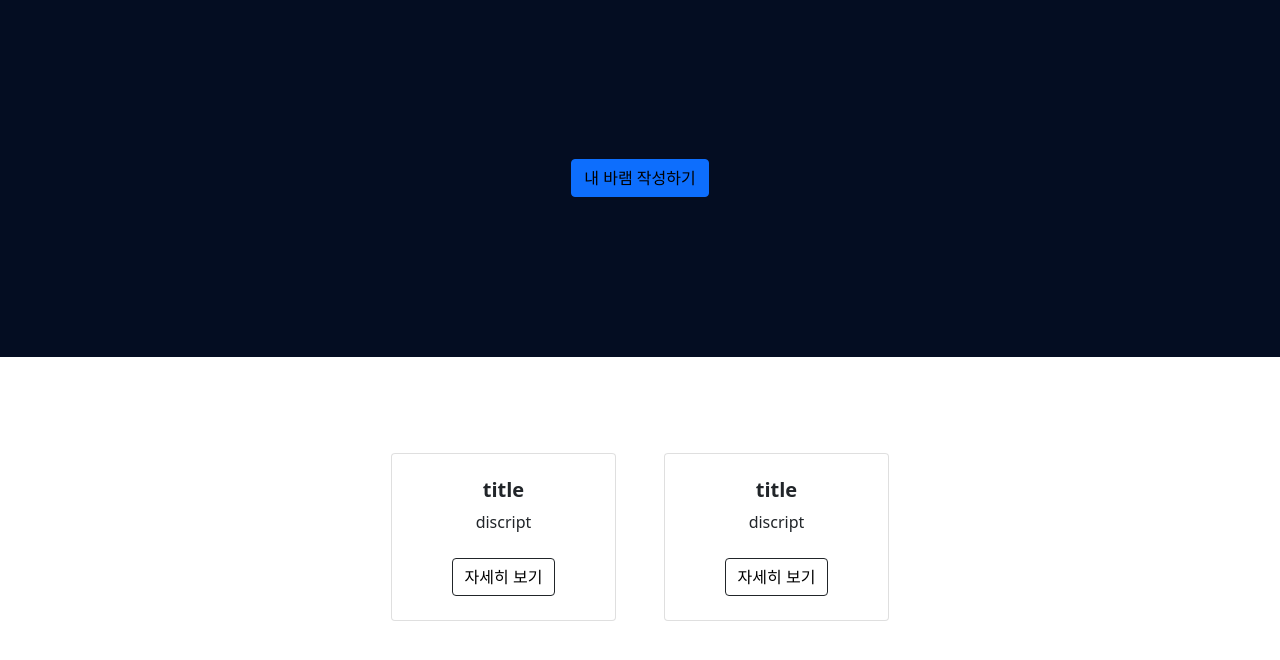
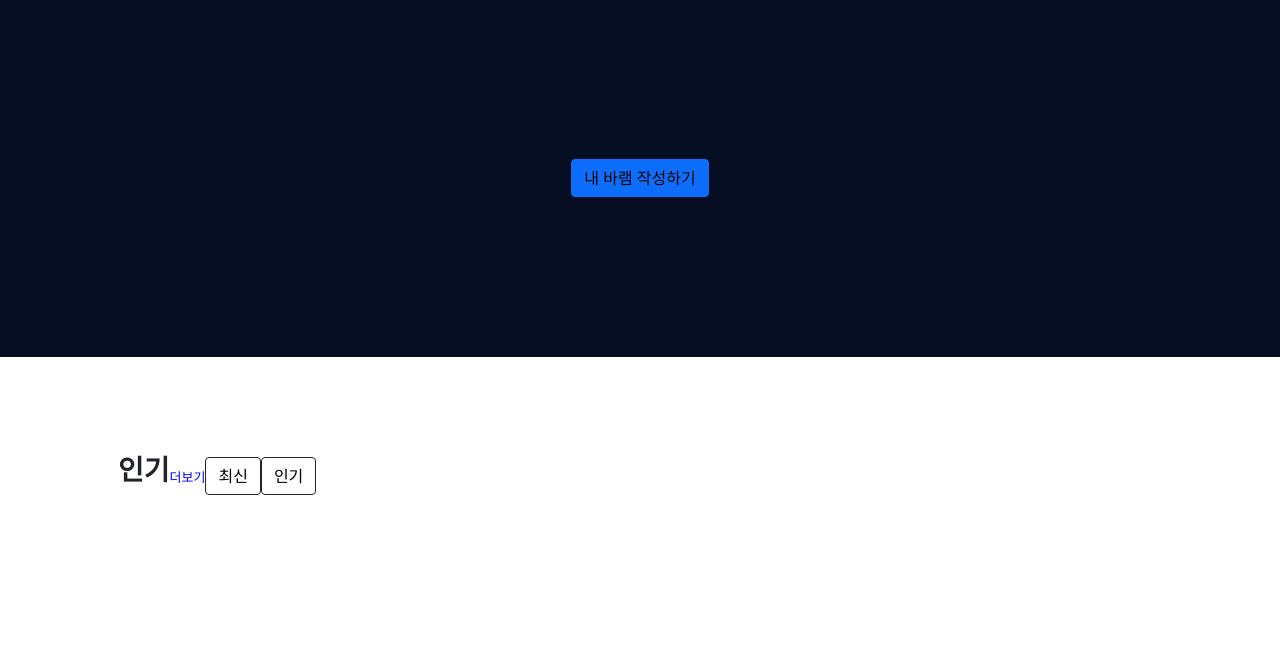
Before and after one commit to djgnfj-svg/we_need, a Django app: page /needs/ in a window 1280 px wide. Shown: the part 55-715 px from the top of the page. Run offline with Django 4.2, Linux system fonts and the light colour scheme; data that the repository does not hold is empty; parts of the project's set-up code (start-up, migrations or seed data) failed here and were passed over.

Commit message:
add needs list

```diff
--- a/needs/templates/pages/needs_list.html
+++ b/needs/templates/pages/needs_list.html
@@ -1,4 +1,6 @@
 {% extends "needs_base.html" %}
+{% block title %}리스트{% endblock %}
+{% load description_masker %}
 {% block content %}
 <header class="masthead">
 	<div class="container">
@@ -9,13 +11,20 @@
 </header>
 <section class="py-5">
 	<div class="container px-4 px-lg-5 mt-5">
+		<div style="display: flex;">
+			<h3 style="font-weight: bold;">인기</h3>
+			<a href="#" style="font-size: small; color: blue; margin-top: 15px;">더보기</a>
+			<a class="btn btn-outline-dark mt-auto" href="#"> 최신</a>
+			<a class="btn btn-outline-dark mt-auto" href="#"> 인기</a>
+		</div>
 		<div class="row gx-4 gx-lg-5 row-cols-2 row-cols-md-3 row-cols-xl-4 justify-content-center">
+			{% for need in object_list %}
 			<div class="col mb-5">
 					<div class="card h-100">
 							<div class="card-body p-4">
 									<div class="text-center">
-							<h5 class="fw-bolder">title</h5>
-							discript
+											<h5 class="fw-bolder">{{need.title}}</h5>
+											{{need.description|DM}}
 									</div>
 							</div>
 							<div class="card-footer p-4 pt-0 border-top-0 bg-transparent">
@@ -23,19 +32,7 @@
 							</div>
 					</div>
 			</div>
-			<div class="col mb-5">
-				<div class="card h-100">
-					<div class="card-body p-4">
-						<div class="text-center">
-							<h5 class="fw-bolder">title</h5>
-							discript
-						</div>
-					</div>
-					<div class="card-footer p-4 pt-0 border-top-0 bg-transparent">
-						<div class="text-center"><a class="btn btn-outline-dark mt-auto" href="#">자세히 보기</a></div>
-					</div>
-				</div>
-			</div>
+			{% endfor %}
 		</div>
 	</div>
 </section>
--- /dev/null
+++ b/needs/templatetags/description_masker.py
@@ -0,0 +1,13 @@
+from django import template
+from django.utils.html import mark_safe
+
+from datetime import time, datetime, date, timedelta
+
+register = template.Library()
+
+@register.filter(name="DM")
+def desciption_masker(value):
+	temp = value[:20]
+	if 20 < len(value):
+		temp = temp + "..."
+	return temp
--- a/needs/views.py
+++ b/needs/views.py
@@ -7,8 +7,8 @@ from .forms import NeedsCreateForm
 # Create your views here.
 
 def home_view(request):
-	needs = Needs
-	return render(request, "pages/home.html")
+	needs = Needs.objects.order_by("created_at")
+	return render(request, "pages/home.html", {"needs" : needs})
 
 class NeedsListView(ListView):
 	model = Needs
@@ -39,3 +39,4 @@ class NeedsCreateView(CreateView):
 class NeedsList(ListView):
 	model = Needs
 	template_name = "pages/needs_list.html"
+	queryset = Needs.objects.order_by("created_at")
```
Also changed, not shown: needs/templates/pages/home.html (+9 -63 lines), needs/templatetags/__init__.py (added). Lines whose indentation alone changed are shown as unchanged.
